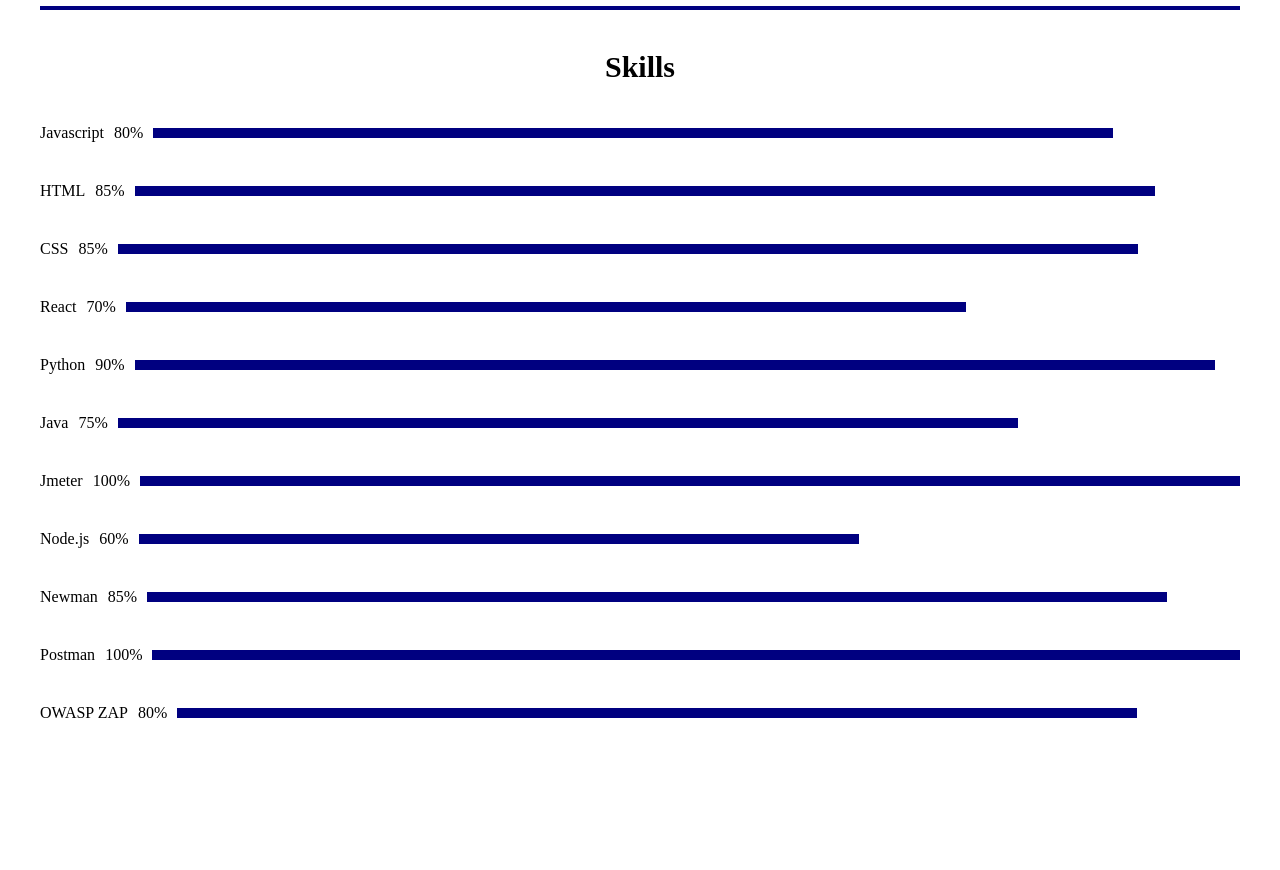
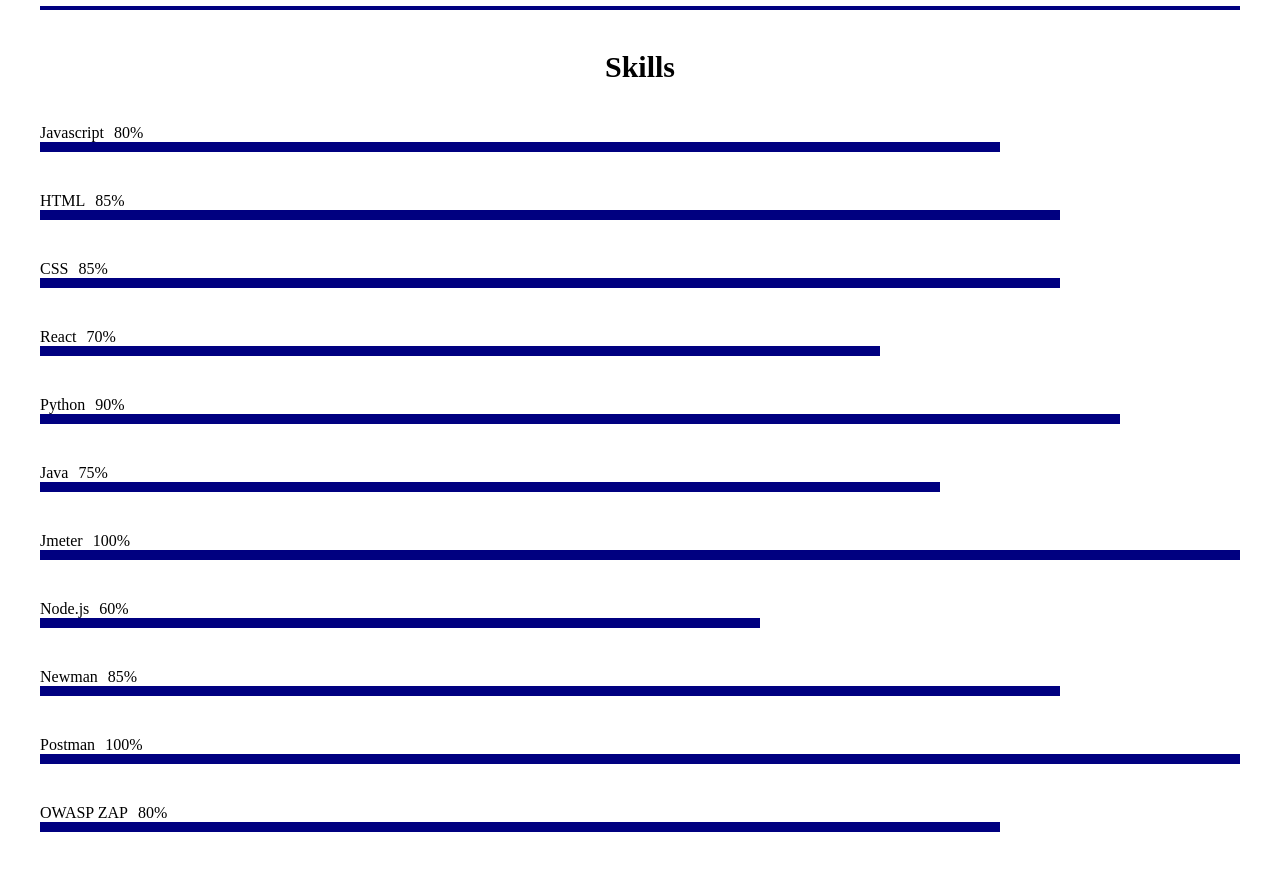
Before and after one commit to Sebasr22/Micro-Proyecto-Sebastian-Rodriguez, a plain HTML site: page index.html in a window 1280 px wide. Shown: the part 2020-2890 px from the top of the page. Before the commit the page ends 2782 px from the top, so only its background shows below. Drawn offline with Linux system fonts and the light colour scheme.

Commit message:
Alineacion de las barras de nivel.

```diff
--- a/main.js
+++ b/main.js
@@ -54,6 +54,11 @@ fetch('skills.json')
         const skillContainer = document.createElement('div');
         skillContainer.classList.add('skill');
 
+        const skillText = document.createElement('div');
+        skillText.classList.add('d-flex')
+
+
+
         const skillName = document.createElement('p');
         skillName.innerHTML = skill.name;
 
@@ -64,8 +69,9 @@ fetch('skills.json')
         skillLevel.classList.add('skill-level');
         skillLevel.style.width = `${skill.level}%`;
 
-        skillContainer.appendChild(skillName);
-        skillContainer.appendChild(skillPorcentaje)
+        skillText.appendChild(skillName);
+        skillText.appendChild(skillPorcentaje);
+        skillContainer.appendChild(skillText);
         skillContainer.appendChild(skillLevel);
         skillsContainer.appendChild(skillContainer);
 }
--- a/styles.css
+++ b/styles.css
@@ -170,8 +170,6 @@ hr {
 
 
 .skill {
-    display: flex;
-    align-items: center;
     margin-bottom: 10px;
     margin: 40px;
 }
@@ -185,3 +183,7 @@ hr {
     height: 10px;
     background-color: var(--main-background);
 }
+
+.d-flex {
+    display: flex;
+}
```
